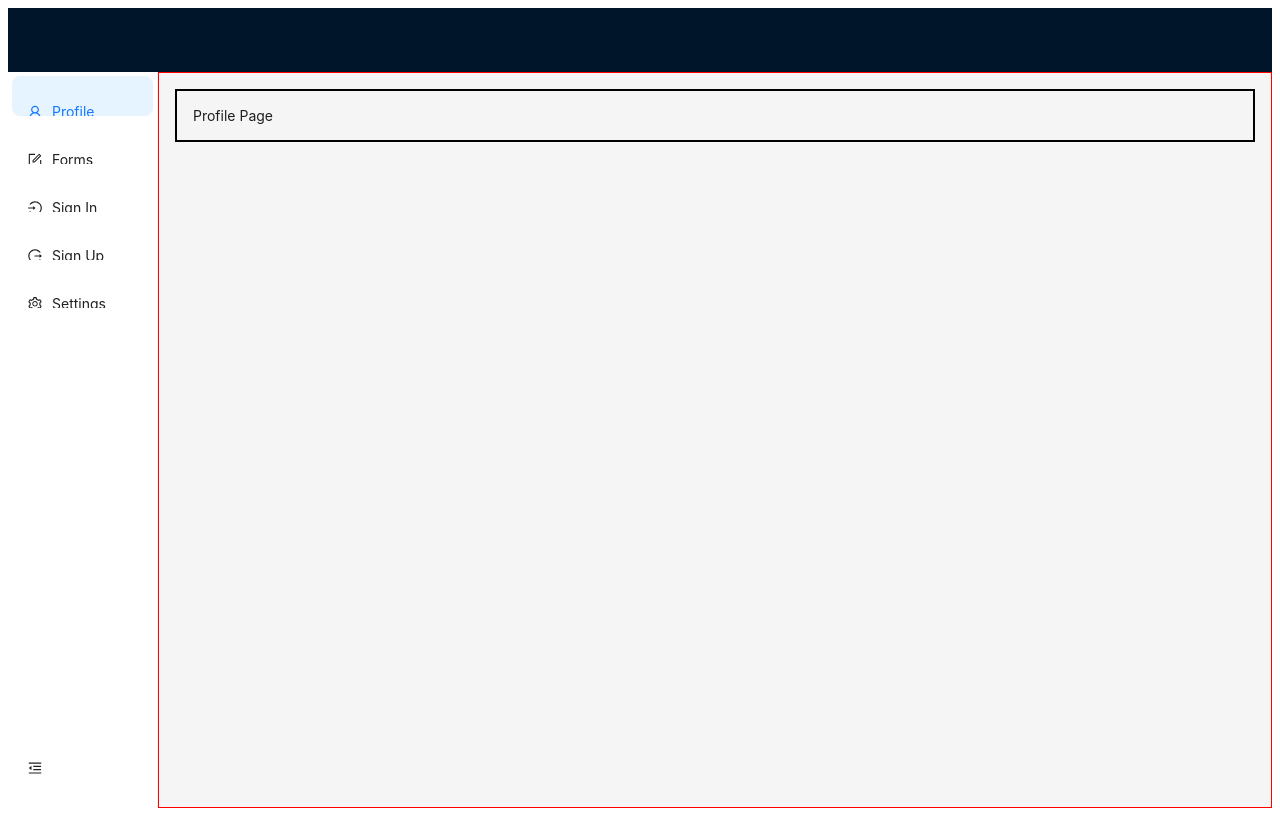
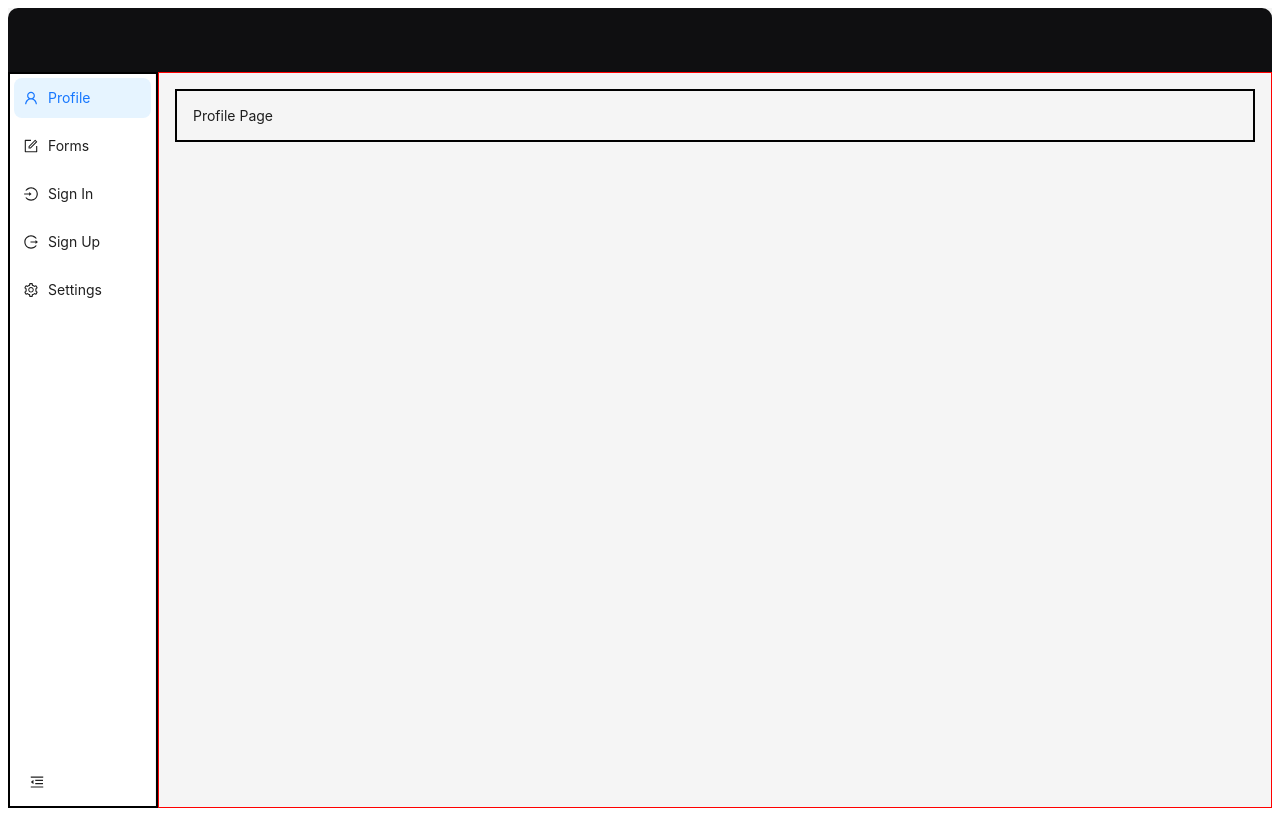
Before and after one commit to msbrdmr/Test, a React (Create React App) app in the folder Frontend/: page / in a window 1280 px wide. Built offline with nearby package versions, Linux system fonts and the light colour scheme.

Commit message:
Update Dashboard.js

```diff
--- a/Frontend/src/Dashboard.js
+++ b/Frontend/src/Dashboard.js
@@ -3,16 +3,18 @@ import { Layout, Menu } from "antd";
 import { UserOutlined, FormOutlined, LoginOutlined, LogoutOutlined, SettingOutlined, MenuFoldOutlined } from "@ant-design/icons";
 import { Link, Outlet } from "react-router-dom";
 const menuItemFoldStyle = {
-	// Adjusted to match the width of the Sider in Dashboard.js
-	padding: "16px",
+	display: "flex",
+	alignItems: "center",
+	justifyContent: "center",
+	fontSize: 0, // Set font size to 0 to make text invisible
 };
 const menuItemUnFoldStyle = {
 	// Adjusted to match the width of the Sider in Dashboard.js
-	padding: "16px",
+	padding: "0px 0px 0px 10px ",
 };
 const { Sider, Content, Header } = Layout;
 const UnfoldNavbarWidth = 150;
-const FoldNavbarWidth = 80;
+const FoldNavbarWidth = 40;
 const Dashboard = () => {
 	const [fold, setFold] = useState(false);
 	const [navbarWidth, setNavbarWidth] = useState(UnfoldNavbarWidth);
@@ -24,12 +26,12 @@ const Dashboard = () => {
 	return (
 		<>
 			<Layout style={{ minHeight: "100vh" }}>
-				<Header style={{ display: "flex", alignItems: "center"}}>
+				<Header style={{borderRadius:"10px 10px 0px 0px", display: "flex", alignItems: "center", backgroundColor:"#0f0f11"}}>
 					<Menu theme="dark" mode="horizontal" defaultSelectedKeys={["2"]} />
 				</Header>
 
 				<Layout>
-					<Sider width={navbarWidth} theme="light">
+					<Sider style={{ border: "2px solid black" }} width={navbarWidth} theme="light">
 						<Menu mode="vertical" theme="light" defaultSelectedKeys={["1"]} style={{ display: "flex", flexDirection: "column", justifyContent: "space-between", height: "100%" }}>
 							<Menu.Item style={fold ? menuItemFoldStyle : menuItemUnFoldStyle} key="1" icon={<UserOutlined />}>
 								<Link to="/profile">Profile</Link>
@@ -46,7 +48,16 @@ const Dashboard = () => {
 							<Menu.Item style={fold ? menuItemFoldStyle : menuItemUnFoldStyle} key="5" icon={<SettingOutlined />}>
 								<Link to="/settings">Settings</Link>
 							</Menu.Item>
-							<Menu.Item onClick={changeFold} key="6" icon={<MenuFoldOutlined />} style={{ marginTop: "auto", marginBottom: "20px" }}></Menu.Item>
+							<Menu.Item
+								onClick={changeFold}
+								key="6"
+								icon={<MenuFoldOutlined />}
+								style={{
+									marginTop: "auto",
+									alignItems: "center",
+									justifyContent: "center"
+								}}
+							></Menu.Item>
 						</Menu>
 					</Sider>
 					<Layout>
```
